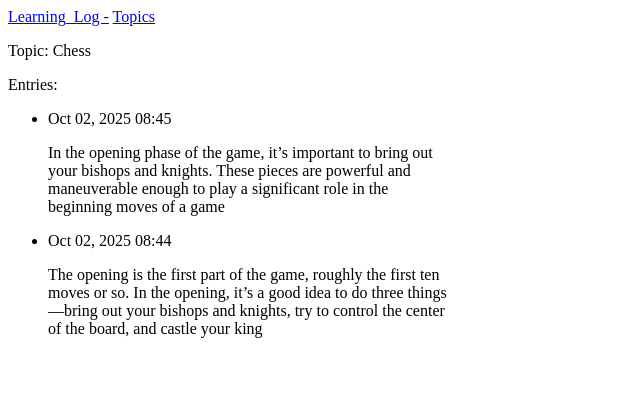
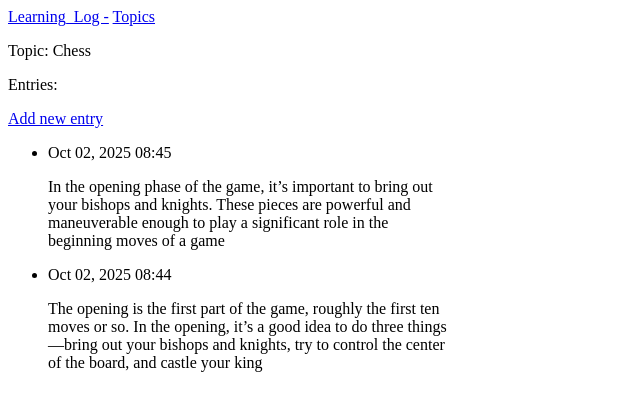
Before and after one commit to ayubasherifdeen/learning_log, a Django app: page /topics/1/ in a window 1280 px wide. Shown: the top 411 px of the page, without its empty margins (0-640 px from the left). Run offline with Django 5.2, Linux system fonts and the light colour scheme; data comes from the database, SQL or seed files in the repository.

Commit message:
feature that allows user to make new entries

```diff
--- a/learning_logs/templates/learning_logs/topic.html
+++ b/learning_logs/templates/learning_logs/topic.html
@@ -4,6 +4,9 @@
     <p>Topic: {{ topic }}</p>
 
     <p>Entries:</p>
+    <p>
+        <a href="{% url 'learning_logs:new_entry' topic.id %}">Add new entry</a>
+    </p>
     <ul>
     {% for entry in entries %}
     <li>
--- a/learning_logs/urls.py
+++ b/learning_logs/urls.py
@@ -12,4 +12,6 @@ urlpatterns = [
     path('topics/<int:topic_id>/', views.topic, name='topic'),
     #page for adding new topic
     path('new_topic/', views.new_topic, name='new_topic'),
+    #page for adding a new entry
+    path('new_entry/<int:topic_id>/', views.new_entry, name='new_entry')
 ]
--- a/learning_logs/views.py
+++ b/learning_logs/views.py
@@ -1,7 +1,7 @@
 from django.shortcuts import render, redirect
 
 from .models import Topic
-from .forms import TopicForm
+from .forms import TopicForm, EntryForm
 
 def index(request):
     """The homepage for learning_log"""
@@ -35,3 +35,22 @@ def new_topic(request):
     #Display a black or invalid form
     context = {'form' : form}
     return render(request, 'learning_logs/new_topic.html', context)
+
+def new_entry(request, topic_id):
+    """Add a new entry for a particular topic."""
+    topic = Topic.objects.get(id=topic_id)
+
+    if request.method != 'POST':
+        #No data submitted; creat a blank form
+        form = EntryForm()
+    else:
+        #POST data submitted; process data.
+        form = EntryForm(data=request.POST)
+        if form.is_valid:
+            new_entry.topic =topic
+            new_entry.save()
+            return redirect('learning_logs:topic', topic_id=topic_id)
+
+    #Display a blank or invalid form
+    context = {'topic': topic, 'form': form}
+    return render(request, 'learning_logs/new_entry.html', context)
```
Also changed, not shown: learning_logs/forms.py (+8 -1 lines), learning_logs/templates/learning_logs/new_entry.html (added, +11 -0 lines).
